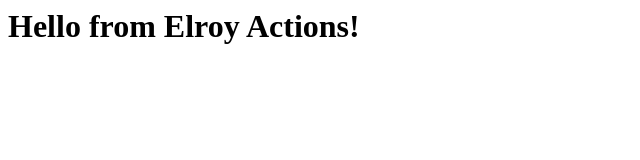
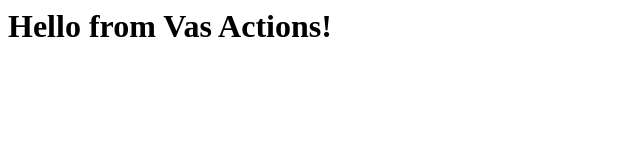
Before and after one commit to gitteroy/git-demo, a plain HTML site: page index.html in a window 1280 px wide. Shown: the whole page, without its empty margins (0-640 px from the left). Drawn offline with Linux system fonts and the light colour scheme.

Commit message:
chore: change to Vas Actions

```diff
--- a/index.html
+++ b/index.html
@@ -1 +1 @@
-<h1>Hello from Elroy Actions!</h1>
+<h1>Hello from Vas Actions!</h1>
```
Also changed, not shown: 1 other file.
